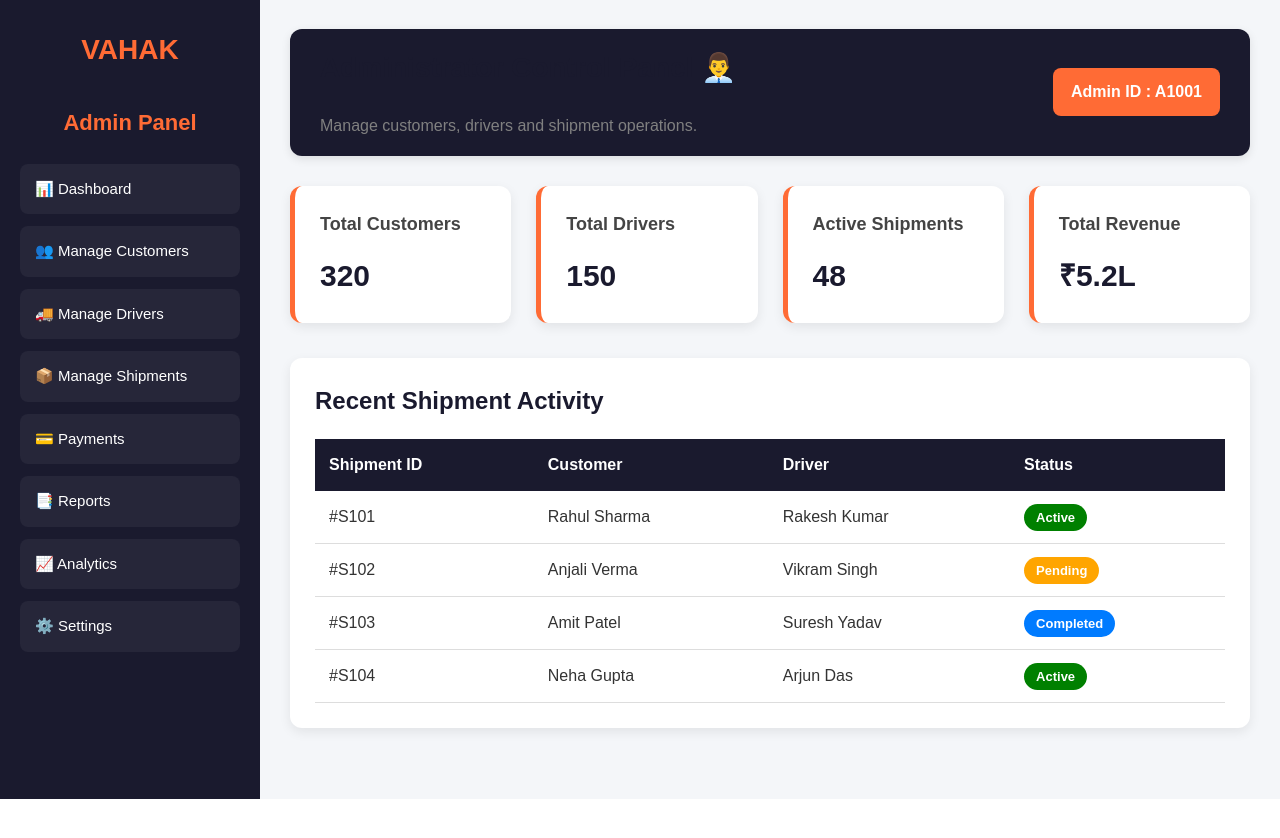
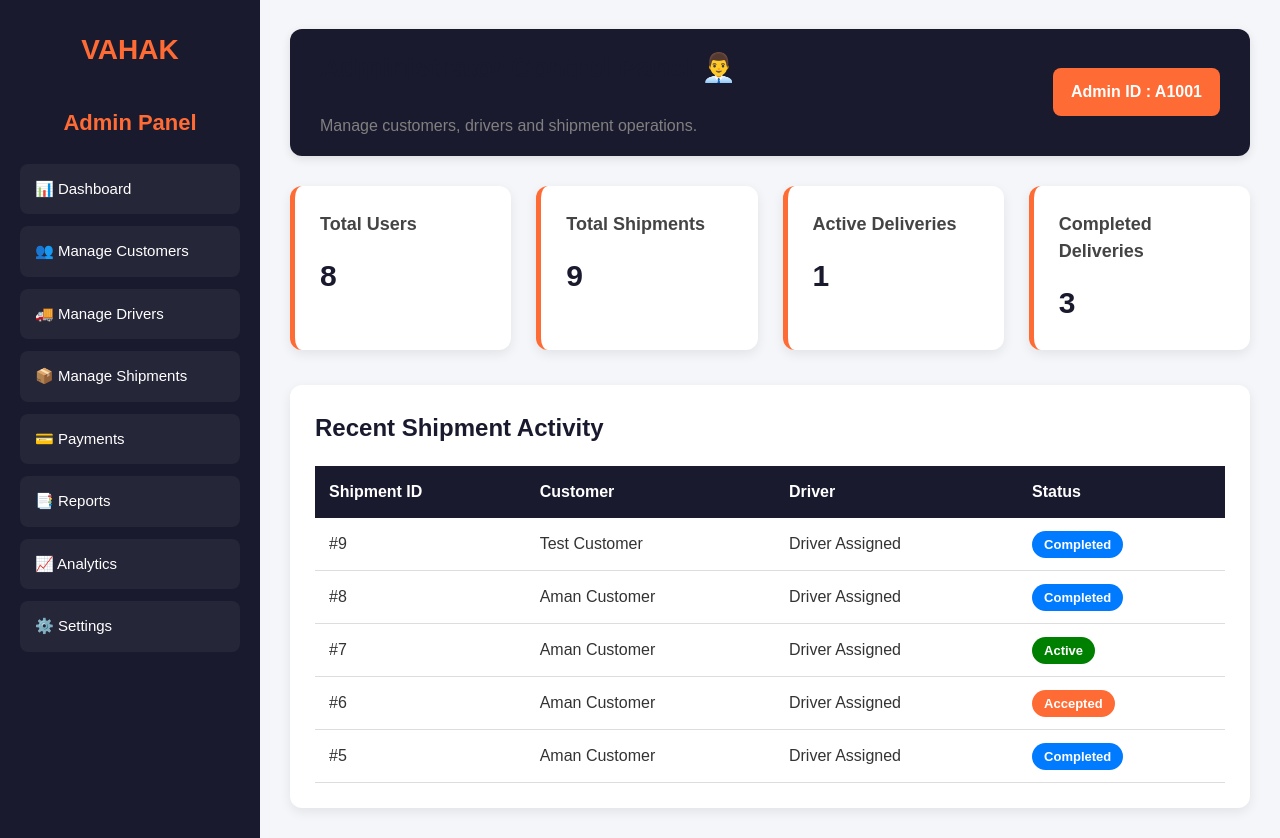
Before and after one commit to ayushrajgitt/VAHAK-clone, a PHP site: page /Admin/dashboard.php in a window 1280 px wide. Shown: the part 128-966 px from the top of the page. Before the commit the page ends 927 px from the top, so only its background shows below. Run offline with PHP 8.4, Linux system fonts and the light colour scheme; a user stored in the database is signed in; data comes from the database, SQL or seed files in the repository.

Commit message:
Updated admin dashboard with dynamic analytics

```diff
--- a/Admin/dashboard.php
+++ b/Admin/dashboard.php
@@ -17,6 +17,98 @@ if ($_SESSION['role'] != 'admin') {
     exit();
 
 }
+
+include '../Includes/db.php';
+
+// total users
+
+$userQuery = "
+
+SELECT COUNT(*) AS total_users
+
+FROM users
+
+";
+
+$userResult = mysqli_query($conn, $userQuery);
+
+$userData = mysqli_fetch_assoc($userResult);
+
+$totalUsers = $userData['total_users'];
+
+// total shipments
+
+$shipmentQuery = "
+
+SELECT COUNT(*) AS total_shipments
+
+FROM shipments
+
+";
+
+$shipmentResult = mysqli_query($conn, $shipmentQuery);
+
+$shipmentData = mysqli_fetch_assoc($shipmentResult);
+
+$totalShipments = $shipmentData['total_shipments'];
+
+// active deliveries
+
+$activeQuery = "
+
+SELECT COUNT(*) AS active_shipments
+
+FROM shipments
+
+WHERE shipment_status = 'active'
+
+";
+
+$activeResult = mysqli_query($conn, $activeQuery);
+
+$activeData = mysqli_fetch_assoc($activeResult);
+
+$activeShipments = $activeData['active_shipments'];
+
+// completed deliveries
+
+$completedQuery = "
+
+SELECT COUNT(*) AS completed_shipments
+
+FROM shipments
+
+WHERE shipment_status = 'completed'
+
+";
+
+$completedResult = mysqli_query($conn, $completedQuery);
+
+$completedData = mysqli_fetch_assoc($completedResult);
+
+$completedShipments = $completedData['completed_shipments'];
+
+// recent shipment activity
+
+$recentQuery = "
+
+SELECT
+shipments.id,
+shipments.shipment_status,
+users.full_name
+
+FROM shipments
+
+LEFT JOIN users
+ON shipments.customer_id = users.id
+
+ORDER BY shipments.id DESC
+
+LIMIT 5
+
+";
+
+$recentResult = mysqli_query($conn, $recentQuery);
 
 ?>
 
@@ -205,6 +297,7 @@ if ($_SESSION['role'] != 'admin') {
         .active    { background: green; }
         .pending   { background: orange; }
         .completed { background: #007bff; }
+        .accepted { background: #ff6b35;}
 
         /* responsive */
         @media (max-width: 768px) {
@@ -256,20 +349,20 @@ if ($_SESSION['role'] != 'admin') {
         <!-- overview cards -->
         <div class="cards">
             <div class="card">
-                <h2>Total Customers</h2>
-                <p>320</p>
+                <h2>Total Users</h2>
+                <p><?php echo $totalUsers; ?></p>
             </div>
             <div class="card">
-                <h2>Total Drivers</h2>
-                <p>150</p>
+                <h2>Total Shipments</h2>
+                <p><?php echo $totalShipments; ?></p>
             </div>
             <div class="card">
-                <h2>Active Shipments</h2>
-                <p>48</p>
+                <h2>Active Deliveries</h2>
+                <p><?php echo $activeShipments; ?></p>
             </div>
             <div class="card">
-                <h2>Total Revenue</h2>
-                <p>₹5.2L</p>
+                <h2>Completed Deliveries</h2>
+                <p><?php echo $completedShipments; ?></p>
             </div>
         </div>
 
@@ -284,30 +377,42 @@ if ($_SESSION['role'] != 'admin') {
                     <th>Driver</th>
                     <th>Status</th>
                 </tr>
+
+                <?php while($shipment = mysqli_fetch_assoc($recentResult)) { ?>
+
                 <tr>
-                    <td>#S101</td>
-                    <td>Rahul Sharma</td>
-                    <td>Rakesh Kumar</td>
-                    <td><span class="status active">Active</span></td>
+
+                <td>
+
+                #<?php echo $shipment['id']; ?>
+
+                </td>
+
+                <td>
+
+                <?php echo $shipment['full_name']; ?>
+
+                </td>
+
+                <td>
+
+                Driver Assigned
+
+                </td>
+
+                <td>
+
+                <span class="status <?php echo $shipment['shipment_status']; ?>">
+
+                <?php echo ucfirst($shipment['shipment_status']); ?>
+
+                </span>
+
+                </td>
+
                 </tr>
-                <tr>
-                    <td>#S102</td>
-                    <td>Anjali Verma</td>
-                    <td>Vikram Singh</td>
-                    <td><span class="status pending">Pending</span></td>
-                </tr>
-                <tr>
-                    <td>#S103</td>
-                    <td>Amit Patel</td>
-                    <td>Suresh Yadav</td>
-                    <td><span class="status completed">Completed</span></td>
-                </tr>
-                <tr>
-                    <td>#S104</td>
-                    <td>Neha Gupta</td>
-                    <td>Arjun Das</td>
-                    <td><span class="status active">Active</span></td>
-                </tr>
+
+                <?php } ?>
             </table>
         </div>
 
```
